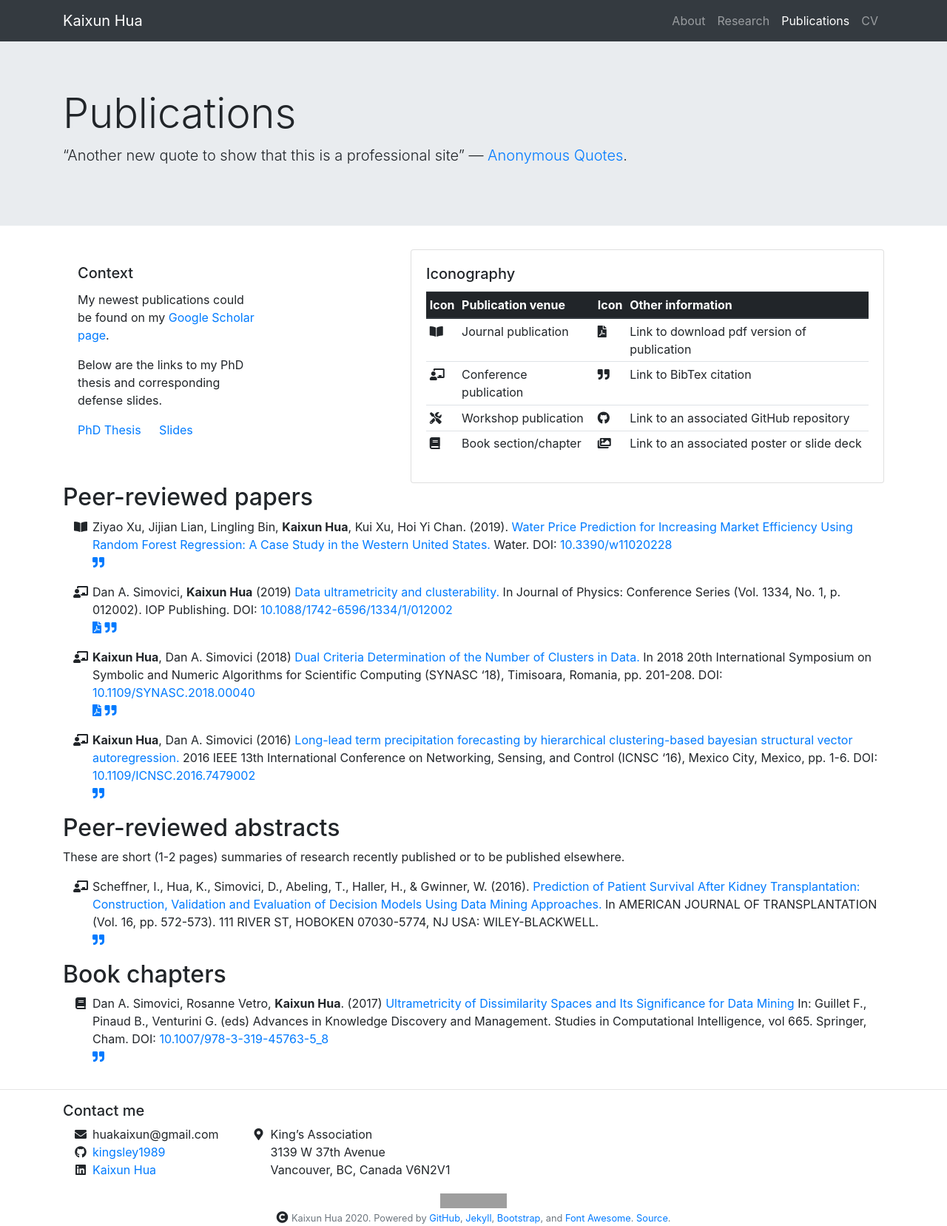
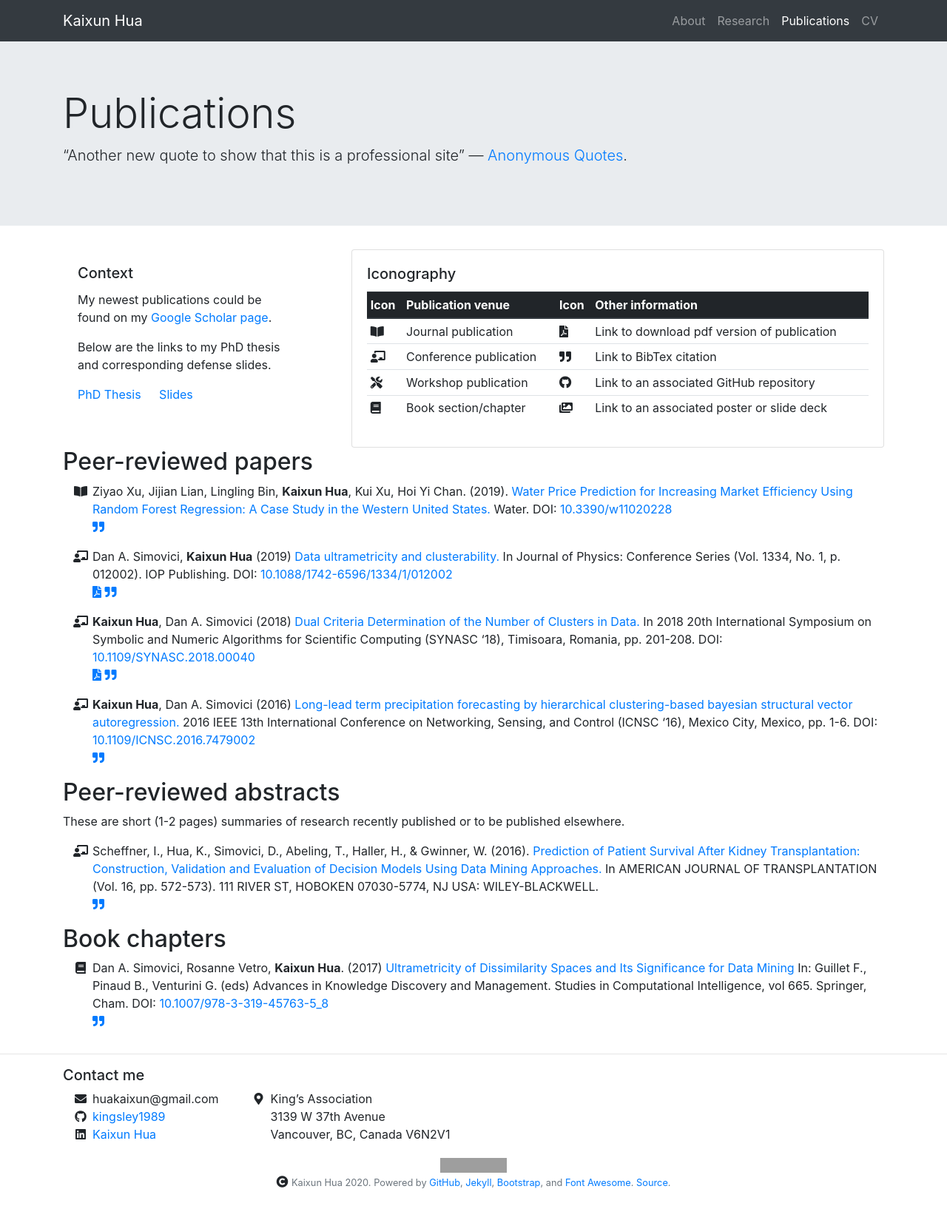
Before and after one commit to kingsley1989/kingsley1989.github.io, a Jekyll site: the page built from _pages/publications.md, in a window 1280 px wide. Shown: the whole page at 74% size. Built offline with Jekyll 4.4.1, drawn with Linux system fonts in a browser that asks for light colours; nearby versions of some CDN libraries; after the commit the page ends 1609 px from its top, so only the background shows below that; grey boxes are pictures that could not be loaded.

Commit message:
Update publications.html

```diff
--- a/_layouts/publications.html
+++ b/_layouts/publications.html
@@ -20,7 +20,7 @@
   <div class="row">
     <!-- Context blurb -->
     <div class="col">
-      <div class="card border-0" style="width: 18rem;">
+      <div class="card border-0" style="width: 20rem;">
         <div class="card-body">
           <h5 class="card-title">Context</h5>
           <div class="card-text">
@@ -33,7 +33,7 @@
     </div>
     <!-- Icon definitions table -->
     <div class="col">
-      <div class="card" id="iconography-table" style="width: 40rem;">
+      <div class="card" id="iconography-table" style="width: 45rem;">
         <div class="card-body">
           <h5 class="card-title">Iconography</h5>
           <table class="table table-sm">
```
